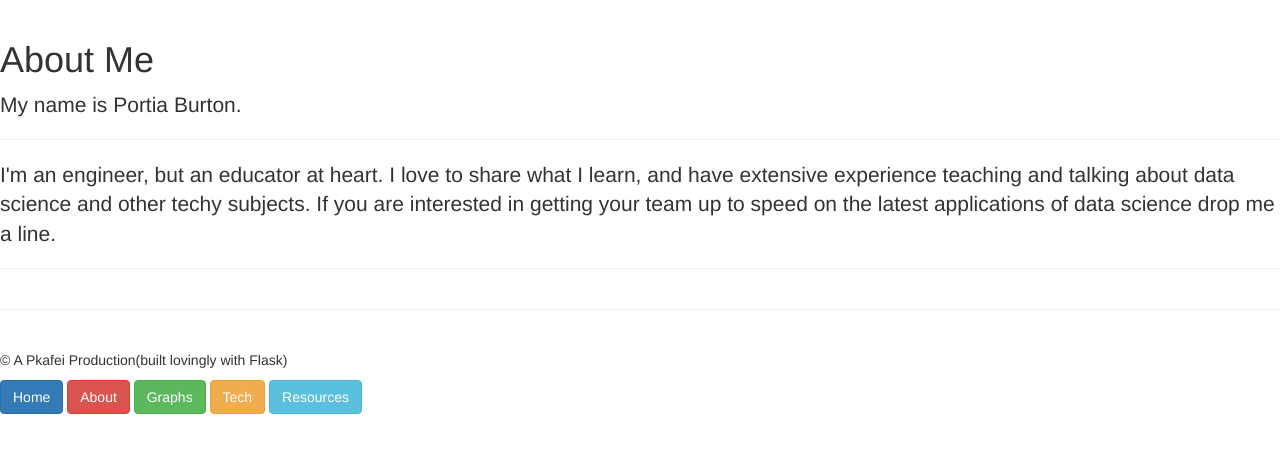
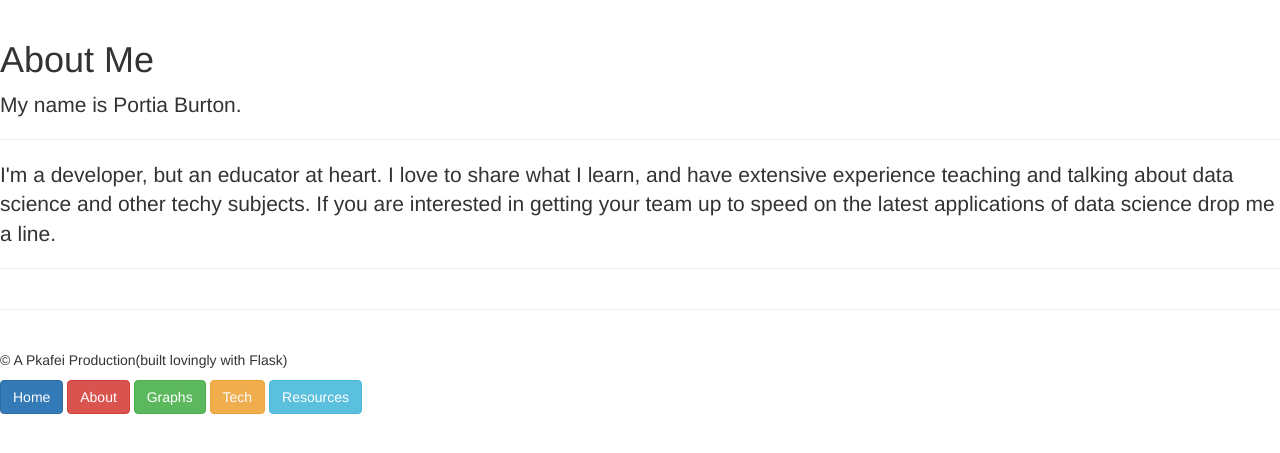
Before and after one commit to pkafei/Ready-Flask, a Flask app: page /about in a window 1280 px wide. Shown: the top 453 px of the page. Run offline with Flask 2, Linux system fonts and the light colour scheme; some libraries are stand-ins or nearby versions.

Commit message:
Changed About

```diff
--- a/templates/about.html
+++ b/templates/about.html
@@ -4,7 +4,7 @@
 <p class= "lead"> My name is Portia Burton. </p>
 
 <hr>
-<p class= "lead"> I'm an engineer, but an educator at heart.  I love to share what I learn, and have
+<p class= "lead"> I'm a developer, but an educator at heart.  I love to share what I learn, and have
 extensive experience teaching and talking about data science and other techy subjects.
 If you are interested in getting your team up to speed on the latest applications of
 data science drop me a line. </p>
```
